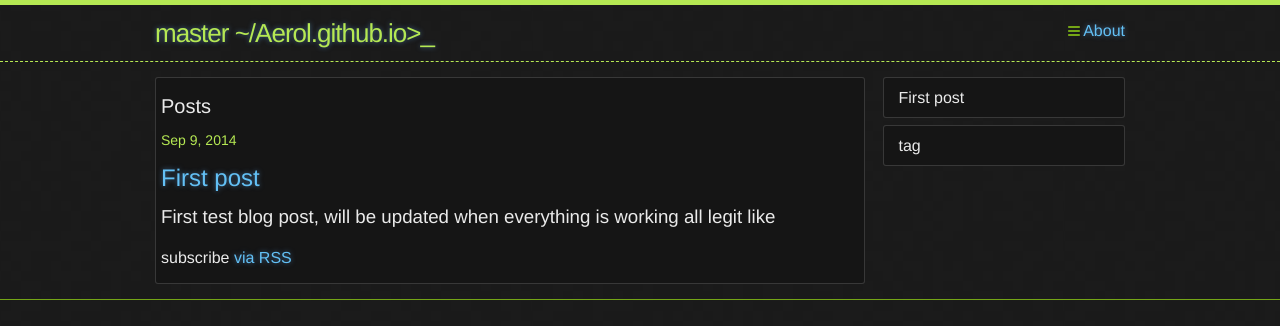
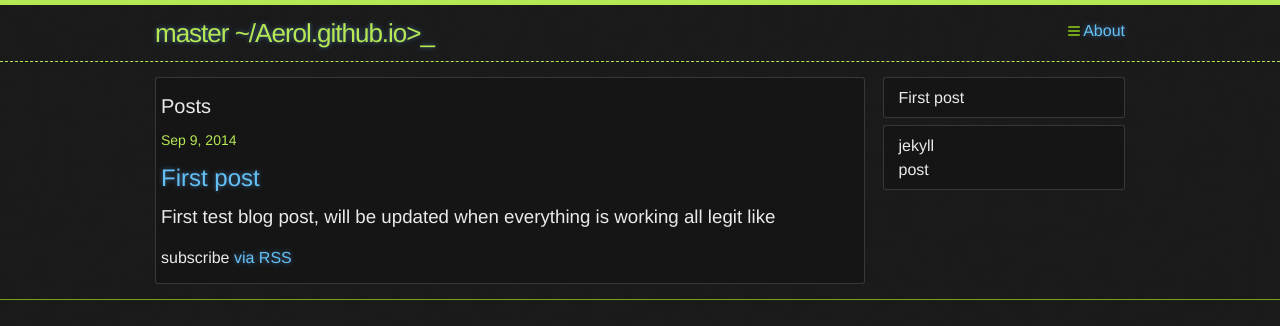
Before and after one commit to Aerol/Aerol.github.io, a Jekyll site: the page built from index.html, in a window 1280 px wide. Shown: the top 326 px of the page. Built offline with Jekyll 4.4.1, drawn with Linux system fonts in a browser that asks for light colours.

Commit message:
Adding stuff for tags and posts and shit

```diff
--- a/_posts/2014-09-09-first-post.markdown
+++ b/_posts/2014-09-09-first-post.markdown
@@ -2,7 +2,7 @@
 layout: post
 title:  "First post"
 date:   2014-09-09 11:30:40
-categories: jekyll post
+tags: jekyll post
 ---
 First test blog post, will be updated when everything is working all legit like
 
--- a/index.html
+++ b/index.html
@@ -34,7 +34,9 @@ layout: default
   </div>
   <div class="tags">
     <ul>
-      <li>tag</li>
+      {% for tag in site.tags %}
+      <li>{{ tag[0] }}</li>
+      {% endfor %}
     </ul>
   </div>
 </div>
```
